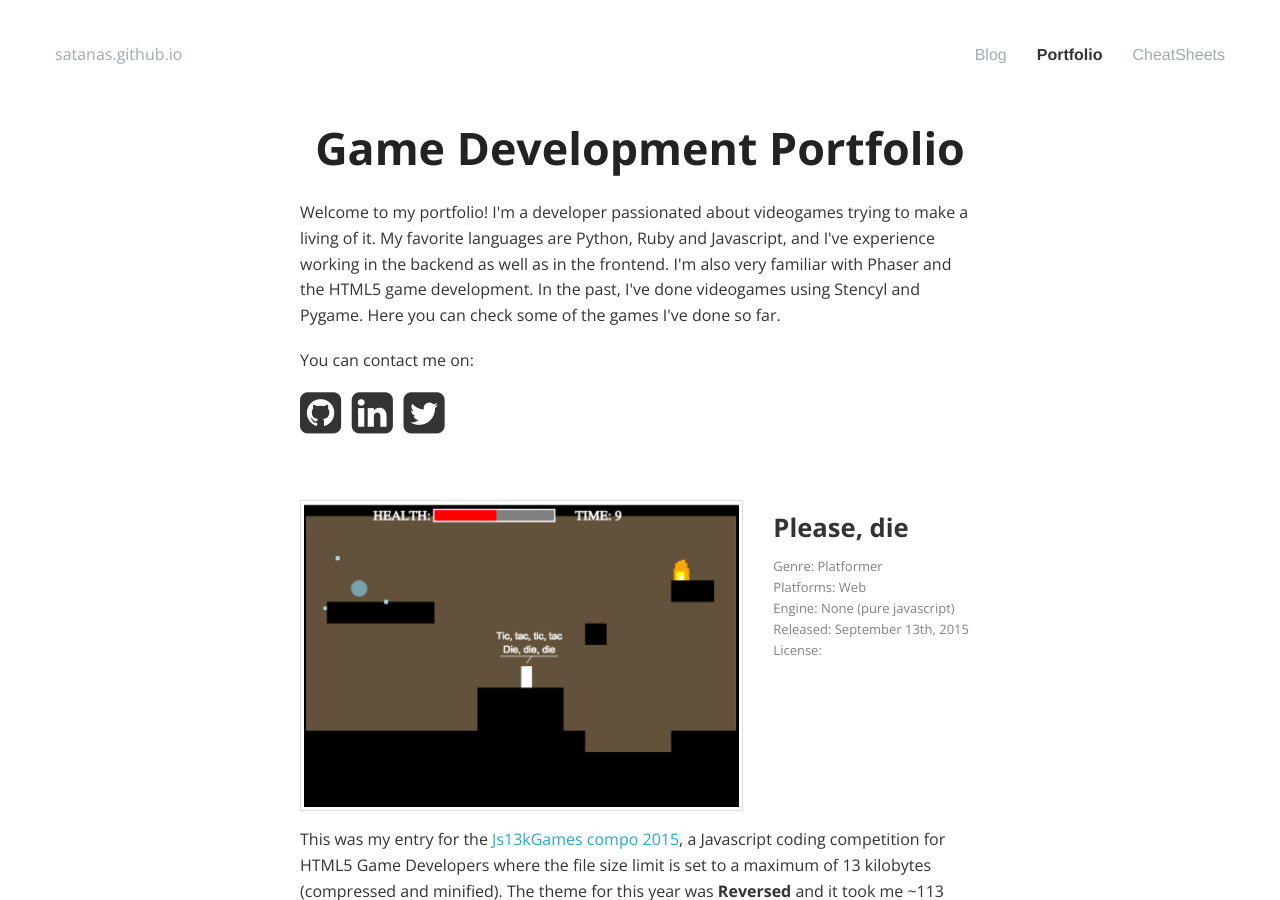
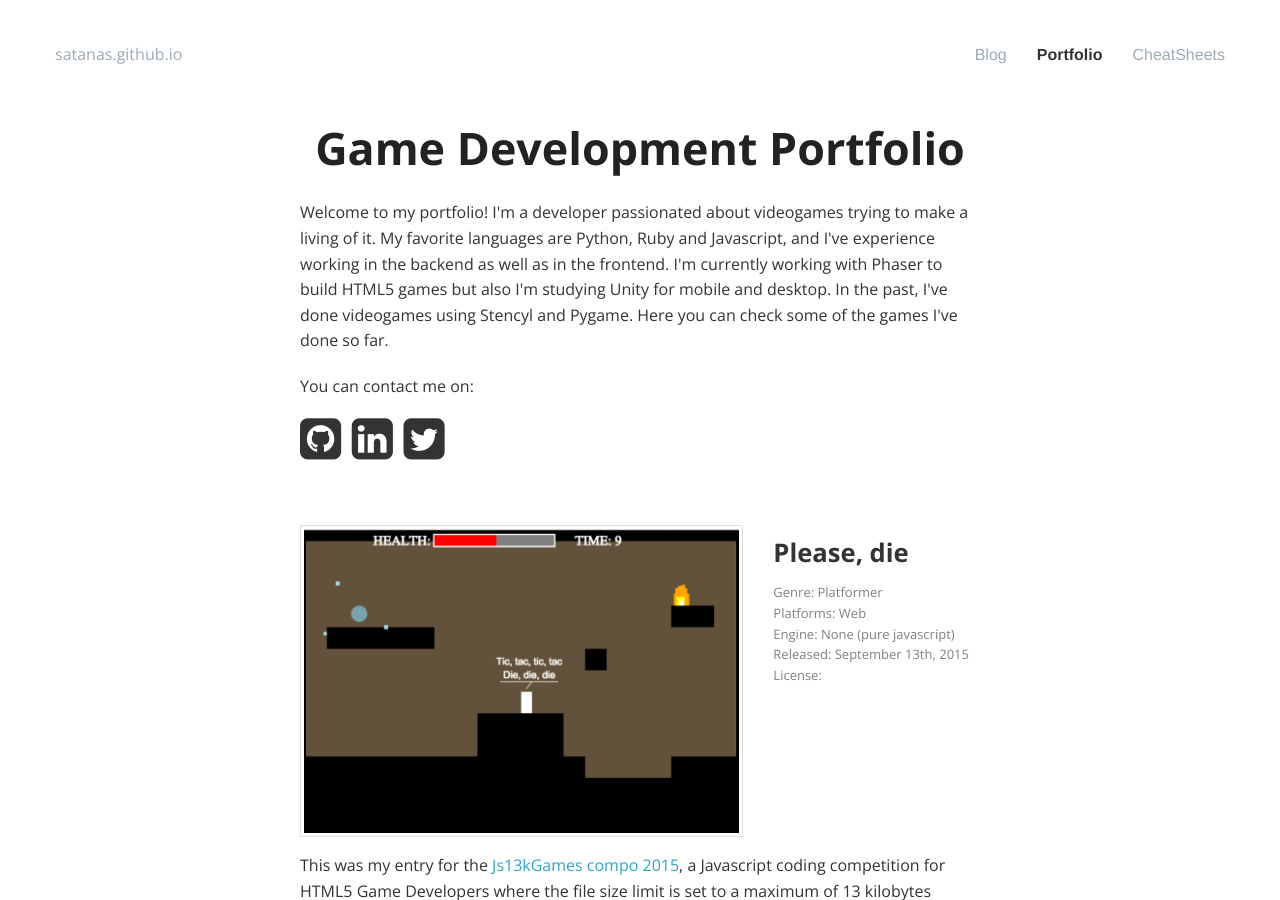
Before and after one commit to satanas/site, a Jekyll site: the page built from portfolio/index.html, in a window 1280 px wide and 900 px high. Built offline with Jekyll 4.4.1, drawn with Linux system fonts in a browser that asks for light colours; nearby versions of some CDN libraries; Markdown is read by kramdown in place of the engine named in the settings.

Commit message:
Added unity

```diff
--- a/portfolio/index.html
+++ b/portfolio/index.html
@@ -10,8 +10,8 @@ last_update: October, 2015
     <div class="intro columns">
       <p>Welcome to my portfolio! I'm a developer passionated about videogames trying to make a living of it. My favorite
       languages are Python, Ruby and Javascript, and I've experience working in the backend as well as in the frontend.
-      I'm also very familiar with Phaser and the HTML5 game development. In the past, I've done videogames using Stencyl
-      and Pygame.
+      I'm currently working with Phaser to build HTML5 games but also I'm studying Unity for mobile and desktop.
+      In the past, I've done videogames using Stencyl and Pygame.
 
       Here you can check some of the games I've done so far.</p>
 
```
